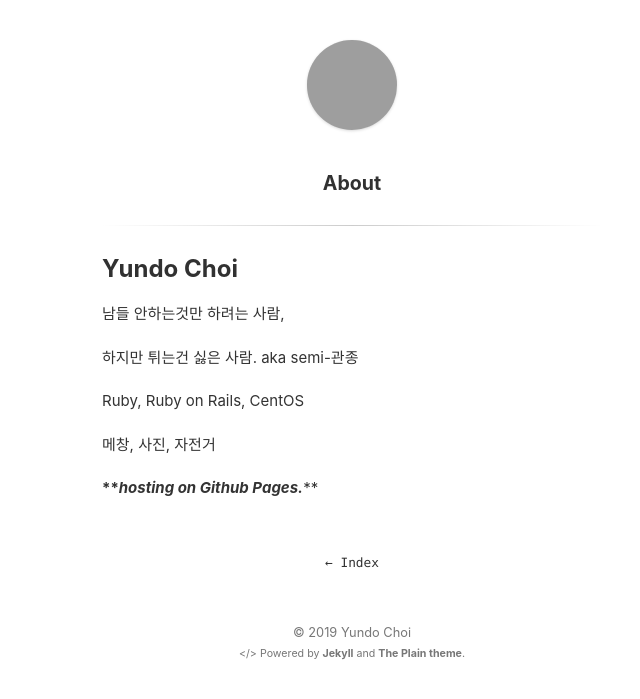
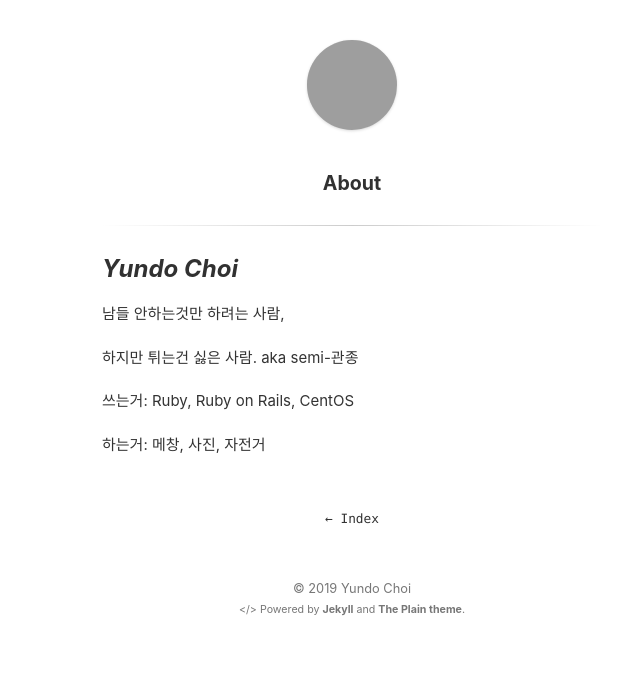
Before and after one commit to zygn/blog, a Jekyll site: the page built from about.md, in a window 1280 px wide. Shown: the top 699 px of the page, without its empty margins (288-928 px from the left). Built offline with Jekyll 4.4.1, drawn with Linux system fonts in a browser that asks for light colours; grey boxes are pictures that could not be loaded.

Commit message:
Update about.md

```diff
--- a/about.md
+++ b/about.md
@@ -3,24 +3,15 @@ layout: page
 title: About
 ---
 
-**Yundo Choi**
+*Yundo Choi*
 ---
+
+
+
 남들 안하는것만 하려는 사람,
 
 하지만 튀는건 싫은 사람. aka semi-관종
 
-Ruby, Ruby on Rails, CentOS
+쓰는거: Ruby, Ruby on Rails, CentOS
 
-메창, 사진, 자전거
-
-
-
-
-
-
-
-
-
-
-
-*****hosting on Github Pages.*****
+하는거: 메창, 사진, 자전거
```
